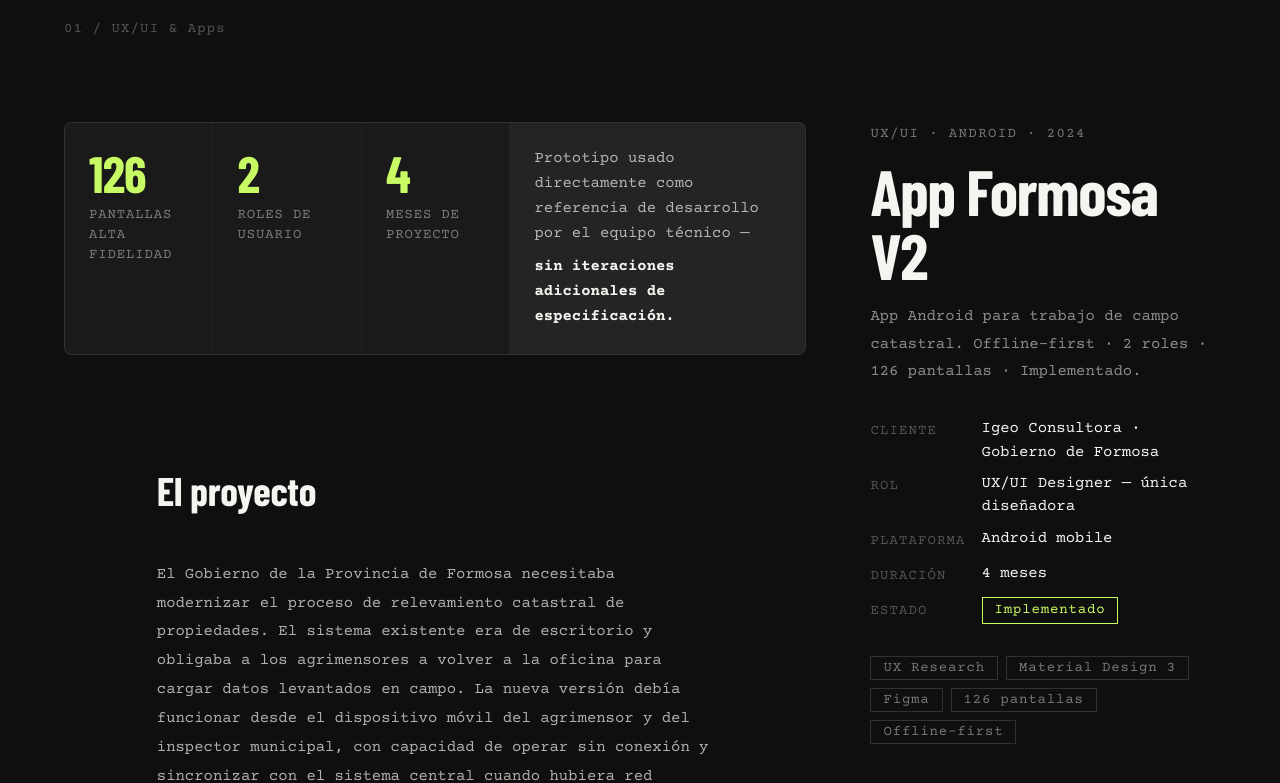
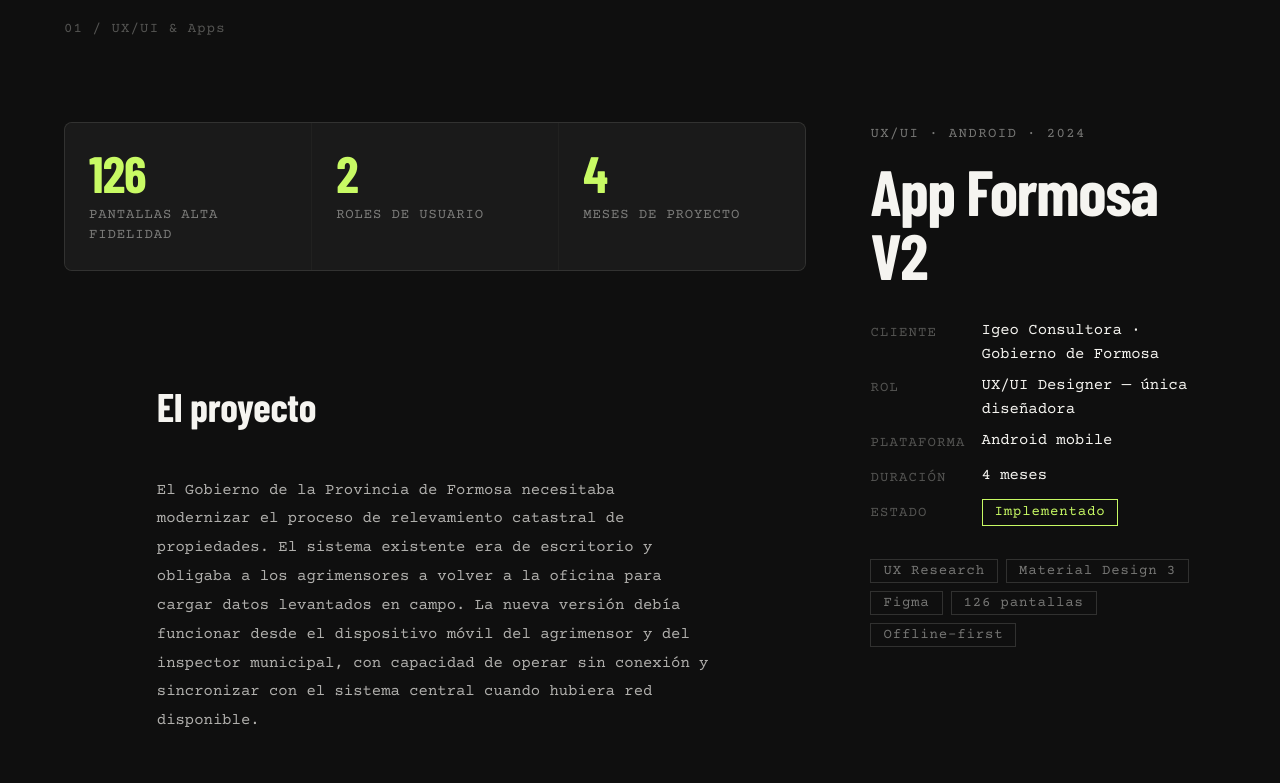
Before and after one commit to aleranzuglia/portfolio, a website: page index.html in a window 1280 px wide. Shown: the part 940-1723 px from the top of the page. Drawn offline with nearby package versions, Linux system fonts and the light colour scheme.

Commit message:
feat: case study Formosa completo + branding + Courier Prime

```diff
--- a/index.html
+++ b/index.html
@@ -83,8 +83,7 @@
           <div class="case-study__aside">
             <span class="eyebrow">UX/UI · Android · 2024</span>
             <h2 class="case-study__title">App Formosa V2</h2>
-            <p class="case-study__tagline">App Android para trabajo de campo catastral. Offline-first · 2 roles · 126
-              pantallas · Implementado.</p>
+
             <dl class="case-study__meta">
               <dt>Cliente</dt>
               <dd>Igeo Consultora · Gobierno de Formosa</dd>
@@ -111,19 +110,15 @@
             <div class="cs-impact">
               <div class="cs-impact__stat">
                 <span class="cs-impact__num" data-count="126">126</span>
-                <span class="cs-impact__label">pantallas<br>alta fidelidad</span>
+                <span class="cs-impact__label">pantallas alta fidelidad</span>
               </div>
               <div class="cs-impact__stat">
                 <span class="cs-impact__num" data-count="2">2</span>
-                <span class="cs-impact__label">roles de<br>usuario</span>
+                <span class="cs-impact__label">roles de usuario</span>
               </div>
               <div class="cs-impact__stat">
                 <span class="cs-impact__num" data-count="4">4</span>
-                <span class="cs-impact__label">meses de<br>proyecto</span>
-              </div>
-              <div class="cs-impact__callout">
-                Prototipo usado directamente como referencia de desarrollo por el equipo técnico — <strong>sin
-                  iteraciones adicionales de especificación.</strong>
+                <span class="cs-impact__label">meses de proyecto</span>
               </div>
             </div>
 
--- a/scss/_components.scss
+++ b/scss/_components.scss
@@ -768,16 +768,7 @@
   line-height: 1;
   letter-spacing: -0.02em;
   color: var(--color-paper);
-  margin-bottom: var(--space-4);
-}
-
-.case-study__tagline {
-  font-family: var(--font-body);
-  font-size: var(--text-sm);
-  line-height: 1.75;
-  color: rgba(245, 244, 240, 0.55);
   margin-bottom: var(--space-8);
- // max-width: 260px;
 }
 
 .case-study__meta {
@@ -960,7 +951,7 @@
 
 .cs-impact {
   display: grid;
-  grid-template-columns: repeat(3, 1fr) 2fr;
+  grid-template-columns: repeat(3, 1fr);
   gap: 1px;
   background: rgba(245, 244, 240, 0.08);
   border: 1px solid rgba(245, 244, 240, 0.08);
@@ -997,26 +988,6 @@
   text-transform: uppercase;
   letter-spacing: 0.06em;
   line-height: 1.4;
-}
-
-.cs-impact__callout {
-  background: var(--color-surface-2);
-  padding: var(--space-6);
-  display: flex;
-  flex-direction: column;
-  gap: var(--space-2);
-  font-family: var(--font-body);
-  font-size: var(--text-sm);
-  color: rgba(245, 244, 240, 0.7);
-  line-height: 1.6;
-
-  strong {
-    color: var(--color-paper);
-  }
-
-  @media (max-width: 767px) {
-    grid-column: 1 / -1;
-  }
 }
 
 // Custom cursor
```
Also changed, not shown: css/main.css.
